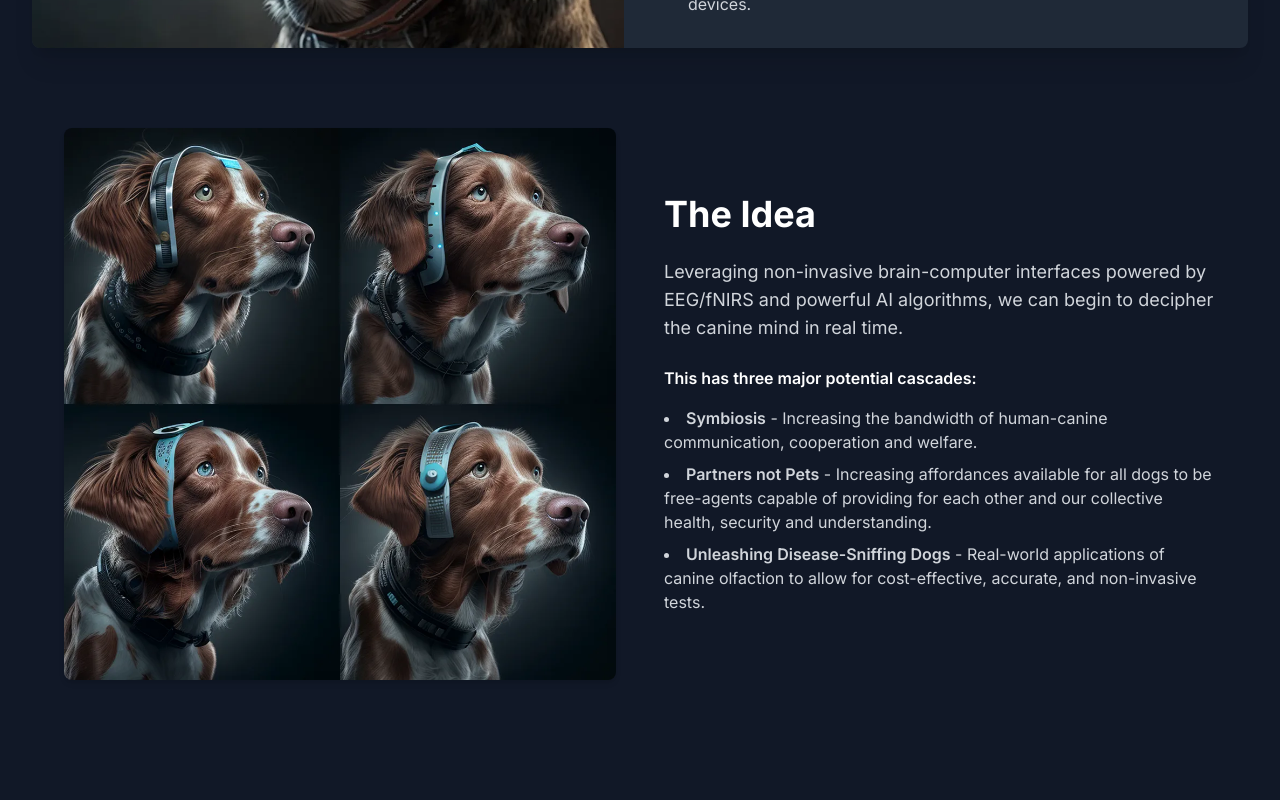
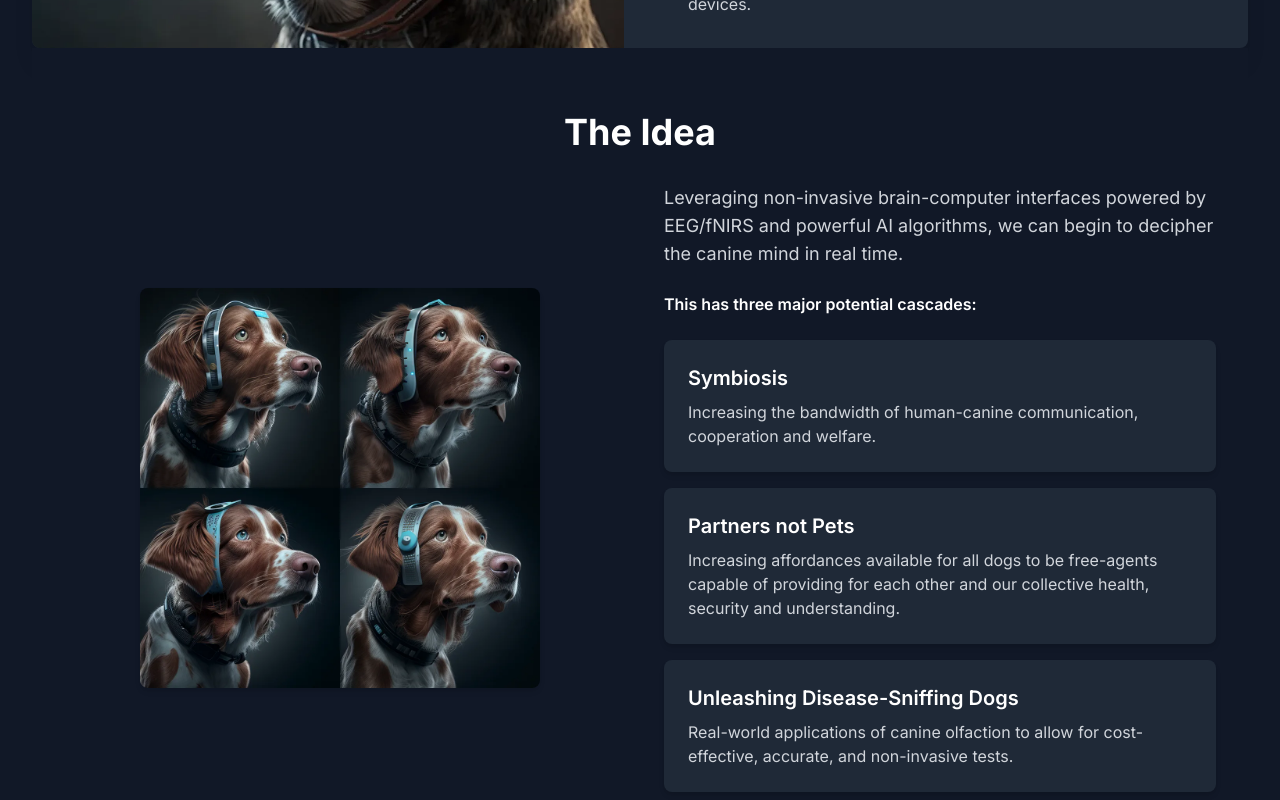
Before and after one commit to notcodesid/dognosis, a Next.js app: page / in a window 1280 px wide. Shown: the part 800-1600 px from the top of the page. Built offline with nearby package versions, Linux system fonts and the light colour scheme.

Commit message:
use cards for ideas

```diff
--- a/components/hero-section.tsx
+++ b/components/hero-section.tsx
@@ -75,61 +75,61 @@ export default function HeroSection() {
         </motion.div>
 
      {/* The Idea Section */}
-        <div className="mt-20">
+     <div className="bg-gray-900 py-16">
       <div className="max-w-7xl mx-auto px-4 sm:px-6 lg:px-8">
+        <motion.h2
+          className="text-3xl md:text-4xl font-bold text-white mb-8 text-center"
+          initial={{ opacity: 0, y: -20 }}
+          animate={{ opacity: 1, y: 0 }}
+          transition={{ duration: 0.6 }}
+        >
+          The Idea
+        </motion.h2>
+        <div className="grid grid-cols-1 lg:grid-cols-2 gap-12 items-center">
           <motion.div
-              className="flex flex-col lg:flex-row items-center gap-12"
-              initial={{ opacity: 0, y: 20 }}
-              animate={{ opacity: 1, y: 0 }}
-              transition={{ duration: 0.8, delay: 0.4 }}
+            initial={{ opacity: 0, x: -50 }}
+            animate={{ opacity: 1, x: 0 }}
+            transition={{ duration: 0.8, delay: 0.2 }}
           >
-              <div className="lg:w-1/2">
             <Image
               src={image2}
               alt="Dogs with neurotech headbands"
-                  width={600}
-                  height={600}
-                  className="rounded-lg shadow-md"
+              width={400}
+              height={400}
+              className="rounded-lg shadow-md mx-auto"
             />
-              </div>
-              <div className="lg:w-1/2 space-y-6">
-                <motion.h2
-                  className="text-3xl md:text-4xl font-bold text-white text-center lg:text-left"
-                  initial={{ y: 20, opacity: 0 }}
-                  animate={{ y: 0, opacity: 1 }}
-                  transition={{ duration: 0.8, delay: 0.6 }}
+          </motion.div>
+          <motion.div
+            className="space-y-6"
+            initial={{ opacity: 0, x: 50 }}
+            animate={{ opacity: 1, x: 0 }}
+            transition={{ duration: 0.8, delay: 0.4 }}
           >
-                  The Idea
-                </motion.h2>
-                <motion.p
-                  className="text-gray-300 text-lg text-center lg:text-left"
-                  initial={{ y: 20, opacity: 0 }}
-                  animate={{ y: 0, opacity: 1 }}
-                  transition={{ duration: 0.8, delay: 0.8 }}
-                >
+            <p className="text-gray-300 text-lg">
               Leveraging non-invasive brain-computer interfaces powered by EEG/fNIRS and powerful AI algorithms, we can begin to decipher the canine mind in real time.
-                </motion.p>
+            </p>
+            <p className="text-white font-semibold">This has three major potential cascades:</p>
             <motion.div
               className="space-y-4"
-                  initial={{ y: 20, opacity: 0 }}
-                  animate={{ y: 0, opacity: 1 }}
-                  transition={{ duration: 0.8, delay: 1 }}
+              initial={{ opacity: 0, y: 20 }}
+              animate={{ opacity: 1, y: 0 }}
+              transition={{ duration: 0.6, delay: 0.6 }}
             >
-                  <p className="text-white font-semibold text-center lg:text-left">This has three major potential cascades:</p>
-                  <ul className="list-disc list-inside text-gray-300 space-y-2 text-center lg:text-left">
-                    <li>
-                      <span className="font-semibold">Symbiosis</span> - Increasing the bandwidth of human-canine communication, cooperation and welfare.
-                    </li>
-                    <li>
-                      <span className="font-semibold">Partners not Pets</span> - Increasing affordances available for all dogs to be free-agents capable of providing for each other and our collective health, security and understanding.
-                    </li>
-                    <li>
-                      <span className="font-semibold">Unleashing Disease-Sniffing Dogs</span> - Real-world applications of canine olfaction to allow for cost-effective, accurate, and non-invasive tests.
-                    </li>
-                  </ul>
+              <div className="bg-gray-800 rounded-lg p-6 shadow-md">
+                <h3 className="text-xl font-semibold text-white mb-2">Symbiosis</h3>
+                <p className="text-gray-300">Increasing the bandwidth of human-canine communication, cooperation and welfare.</p>
+              </div>
+              <div className="bg-gray-800 rounded-lg p-6 shadow-md">
+                <h3 className="text-xl font-semibold text-white mb-2">Partners not Pets</h3>
+                <p className="text-gray-300">Increasing affordances available for all dogs to be free-agents capable of providing for each other and our collective health, security and understanding.</p>
+              </div>
+              <div className="bg-gray-800 rounded-lg p-6 shadow-md">
+                <h3 className="text-xl font-semibold text-white mb-2">Unleashing Disease-Sniffing Dogs</h3>
+                <p className="text-gray-300">Real-world applications of canine olfaction to allow for cost-effective, accurate, and non-invasive tests.</p>
+              </div>
+            </motion.div>
           </motion.div>
         </div>
-            </motion.div>
       </div>
     </div>
       </div>
```
Lines whose indentation alone changed are shown as unchanged.
